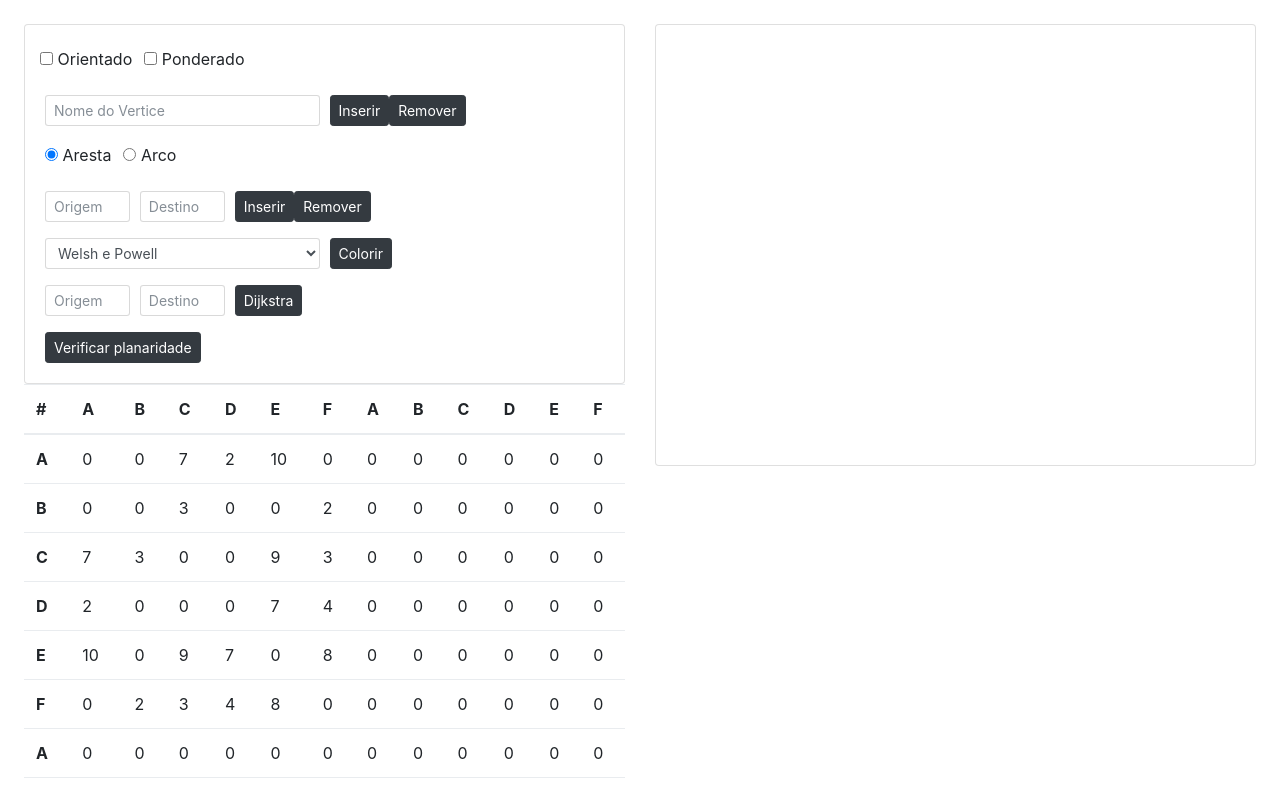
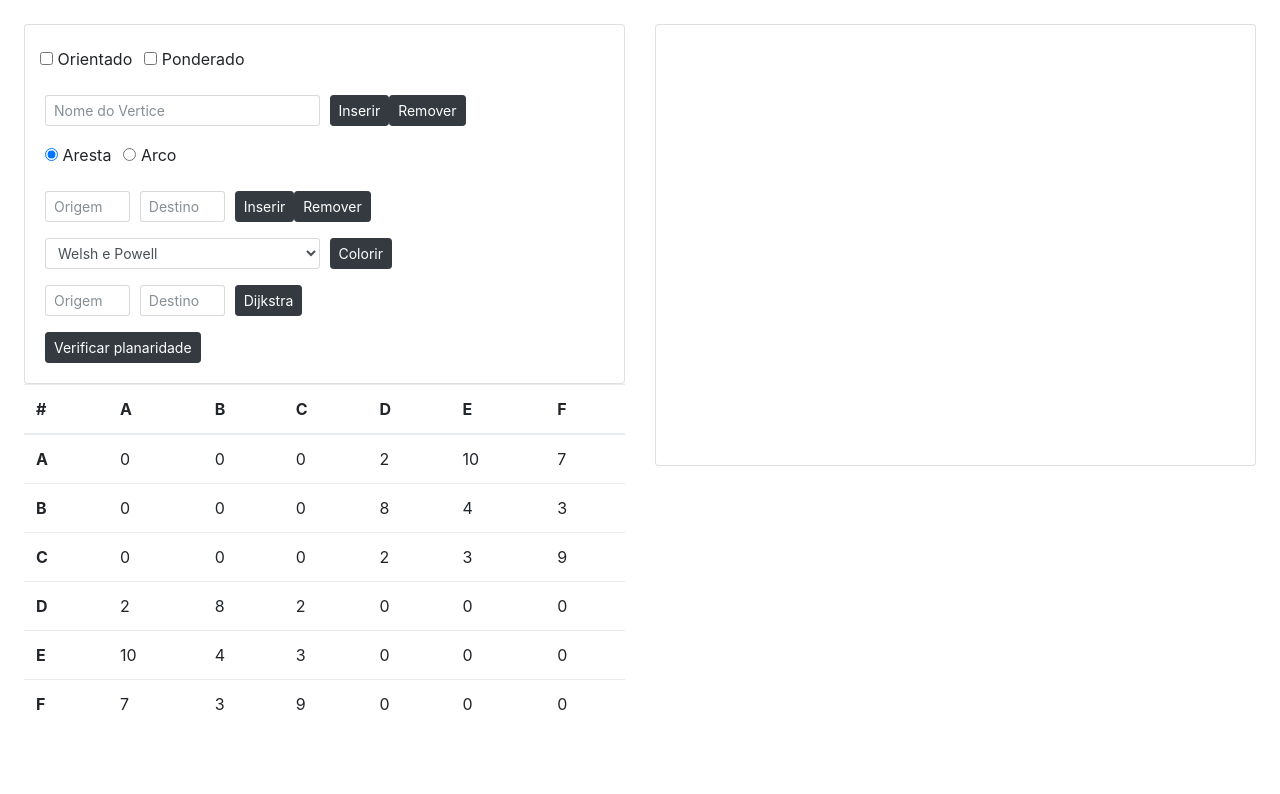
Before and after one commit to CarlinhosSousaJunior/TrabalhoGrafos, an Angular app: page / in a window 1280 px wide. Shown: the top 794 px of the page. Built offline with nearby package versions, Linux system fonts and the light colour scheme.

Commit message:
Ford fukerson parcial

```diff
--- a/src/app/app.component.ts
+++ b/src/app/app.component.ts
@@ -19,7 +19,25 @@ export class AppComponent {
   public primOrigem: string;
 
   constructor() {
-    //1
+    // //1
+    // this.grafo.inserirVertice('A');
+    // this.grafo.inserirVertice('B');
+    // this.grafo.inserirVertice('C');
+    // this.grafo.inserirVertice('D');
+    // this.grafo.inserirVertice('E');
+    // this.grafo.inserirVertice('F');
+
+    // this.grafo.inserirAresta('A', 'D', 2);
+    // this.grafo.inserirAresta('A', 'E', 10);
+    // this.grafo.inserirAresta('A', 'C', 7);
+    // this.grafo.inserirAresta('F', 'E', 8);
+    // this.grafo.inserirAresta('F', 'D', 4);
+    // this.grafo.inserirAresta('F', 'C', 3);
+    // this.grafo.inserirAresta('F', 'B', 2);
+    // this.grafo.inserirAresta('C', 'B', 3);
+    // this.grafo.inserirAresta('E', 'C', 9);
+    // this.grafo.inserirAresta('E', 'D', 7);
+
     this.grafo.inserirVertice('A');
     this.grafo.inserirVertice('B');
     this.grafo.inserirVertice('C');
@@ -29,14 +47,15 @@ export class AppComponent {
 
     this.grafo.inserirAresta('A', 'D', 2);
     this.grafo.inserirAresta('A', 'E', 10);
-    this.grafo.inserirAresta('A', 'C', 7);
-    this.grafo.inserirAresta('F','E', 8);
-    this.grafo.inserirAresta('F', 'D', 4);
-    this.grafo.inserirAresta('F', 'C', 3);
-    this.grafo.inserirAresta('F', 'B', 2);
-    this.grafo.inserirAresta('C', 'B', 3);
-    this.grafo.inserirAresta('E', 'C', 9);
-    this.grafo.inserirAresta('E', 'D', 7);
+    this.grafo.inserirAresta('A', 'F', 7);
+    this.grafo.inserirAresta('B', 'D', 8);
+    this.grafo.inserirAresta('B', 'E', 4);
+    this.grafo.inserirAresta('B', 'F', 3);
+    this.grafo.inserirAresta('C', 'D', 2);
+    this.grafo.inserirAresta('C', 'E', 3);
+    this.grafo.inserirAresta('C', 'F', 9);
+
+    this.grafo.fordFukerson();
 
     //2
 
@@ -100,24 +119,24 @@ export class AppComponent {
 
     // this.grafo.dSatur();
 
-  //Grafo Prim
-  this.grafo.inserirVertice("A");
-  this.grafo.inserirVertice("B");
-  this.grafo.inserirVertice("C");
-  this.grafo.inserirVertice("D");
-  this.grafo.inserirVertice("E");
-  this.grafo.inserirVertice("F");
+    //Grafo Prim
+    // this.grafo.inserirVertice("A");
+    // this.grafo.inserirVertice("B");
+    // this.grafo.inserirVertice("C");
+    // this.grafo.inserirVertice("D");
+    // this.grafo.inserirVertice("E");
+    // this.grafo.inserirVertice("F");
 
-  this.grafo.inserirAresta('A', 'E', 10);
-  this.grafo.inserirAresta('A', 'D', 2);
-  this.grafo.inserirAresta('A', 'C', 7);
-  this.grafo.inserirAresta('E', 'C', 9);
-  this.grafo.inserirAresta('E', 'D', 7);
-  this.grafo.inserirAresta('E', 'F', 8);
-  this.grafo.inserirAresta('F', 'D', 4);
-  this.grafo.inserirAresta('F', 'C', 3);
-  this.grafo.inserirAresta('F', 'B', 2);
-  this.grafo.inserirAresta('B', 'C', 3);
+    // this.grafo.inserirAresta('A', 'E', 10);
+    // this.grafo.inserirAresta('A', 'D', 2);
+    // this.grafo.inserirAresta('A', 'C', 7);
+    // this.grafo.inserirAresta('E', 'C', 9);
+    // this.grafo.inserirAresta('E', 'D', 7);
+    // this.grafo.inserirAresta('E', 'F', 8);
+    // this.grafo.inserirAresta('F', 'D', 4);
+    // this.grafo.inserirAresta('F', 'C', 3);
+    // this.grafo.inserirAresta('F', 'B', 2);
+    // this.grafo.inserirAresta('B', 'C', 3);
   }
 
 
--- a/src/app/grafo.ts
+++ b/src/app/grafo.ts
@@ -156,8 +156,7 @@ export class Grafo {
                 }
             });
         console.log("Pilha: " + pilha);
-        var saida = "Saída: " + visitados.join(", ");
-        console.log(saida);
+        return visitados;
 
         function verificacaoRecursiva(atual, _this) {
             visitados.push(atual);
@@ -188,8 +187,8 @@ export class Grafo {
         var visitados = [];
         var achouDestino = false;
         verificacaoRecursiva(origem, this);
-        var saida = "Saída: " + visitados.join(", ");
-        console.log(saida);
+        return visitados;
+
         function verificacaoRecursiva(atual, _this) {
             visitados.push(atual);
             fila.splice(0, 1);
@@ -939,4 +938,54 @@ export class Grafo {
         return s;
     }
 
+    private getIndiceDoVertice(vertice) {
+        let indice = this.V.findIndex(function (v) { return v.toUpperCase() == vertice.toUpperCase() });
+        return indice;
+    }
+
+    public fordFukerson() {
+        const log = true;
+        let getVerticeOrigemEDestino = () => {
+            let indexInicial = Math.floor(Math.random() * this.V.length);
+            let indexFinal = Math.floor(Math.random() * this.V.length);
+            if (indexInicial != indexFinal)
+                return [indexInicial, indexFinal];
+            return getVerticeOrigemEDestino();
+        };
+
+        //Define a origem e o destino.
+        let vertices = getVerticeOrigemEDestino();
+        let verticeOrigem = this.V[vertices[0]];
+        let verticeDestino = this.V[vertices[1]];
+
+        if (log) {
+            console.log('Origem: ', verticeOrigem);
+            console.log('Destino: ', verticeDestino);
+        }
+
+        //Cria a cópia do grafo original.
+        let grafoAuxiliar = Object.assign({}, this.matrizAdj);
+        let s = 0;
+        let p = this.dfs(verticeOrigem, verticeDestino);
+        if (log)
+            console.log(p);
+
+        let getMenorArco = (caminho) => {
+            let menor = Infinity;
+            caminho.forEach((vertice, indice) => {
+                if (caminho[indice + 1]) {
+                    let atual = this.existeAresta(vertice, caminho[indice + 1]);
+                    if (log)
+                        console.log(atual);
+                    if (atual < menor)
+                        menor = atual;
+                }
+            });
+            return menor;
+        };
+
+        let menorArco = getMenorArco(p);
+        if (log)
+            console.log(menorArco);
+    }
 }
```
